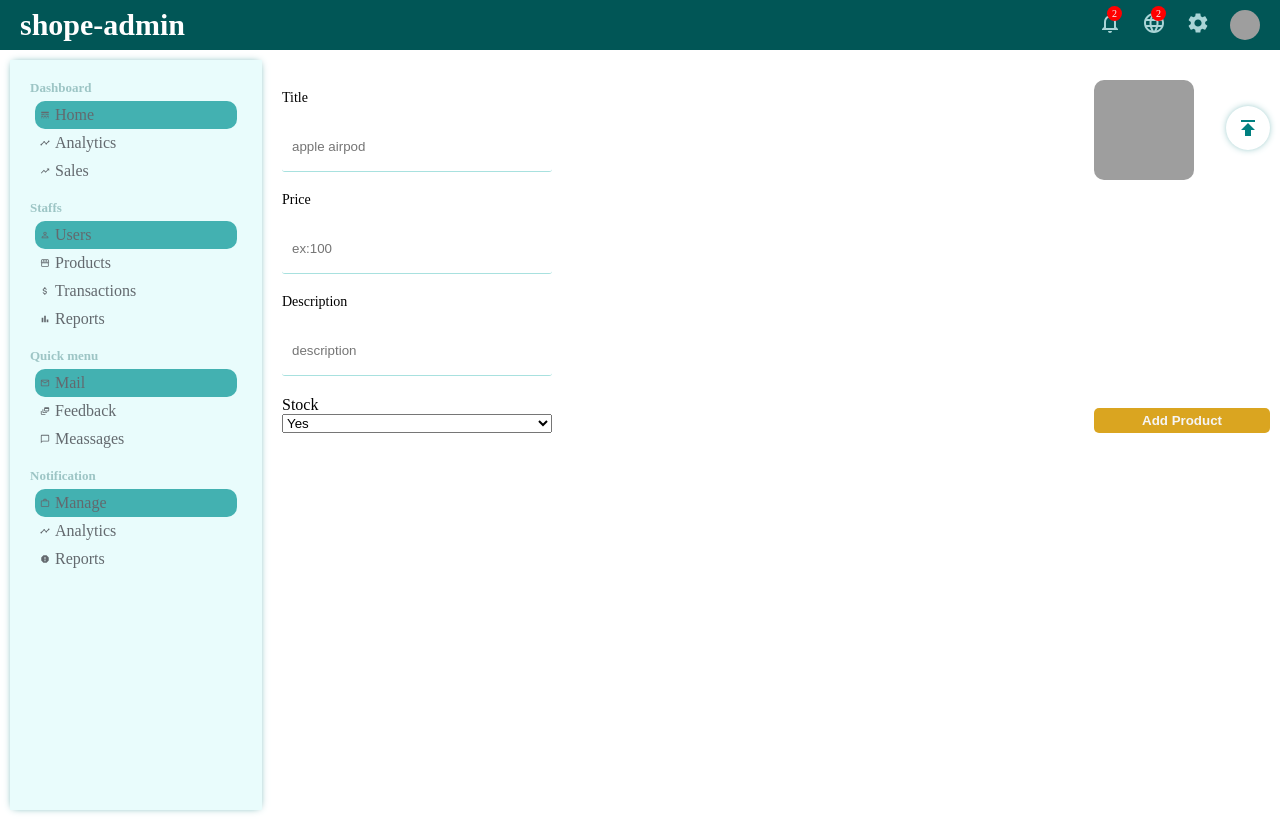
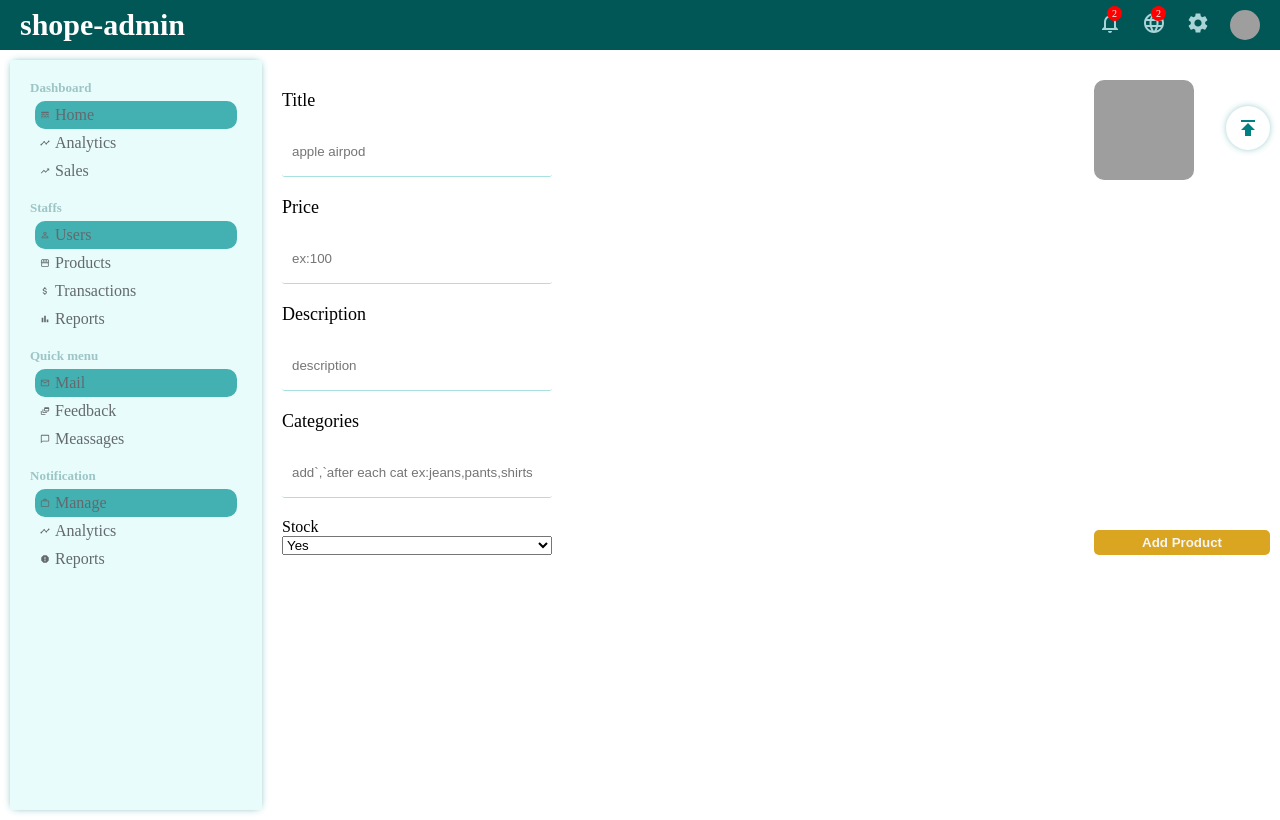
Before and after one commit to vishnuvvv/e-commerce-app-admin-ui, a React (Create React App) app: page /new-product in a window 1280 px wide. Built offline with nearby package versions, Linux system fonts and the light colour scheme; grey boxes are pictures that could not be loaded; a web font is replaced by a local one.

Commit message:
modified add product functionalities

```diff
--- a/src/pages/newProduct/NewProduct.css
+++ b/src/pages/newProduct/NewProduct.css
@@ -15,7 +15,7 @@
 }
 .user-update-label {
   margin-bottom: 5px;
-  font-size: 14px;
+  font-size: 18px;
 }
 .user-update-input {
   border: none;
--- a/src/pages/newProduct/NewProduct.jsx
+++ b/src/pages/newProduct/NewProduct.jsx
@@ -1,8 +1,30 @@
-import React from "react";
+import React, { useState } from "react";
 
 import "./NewProduct.css";
 import { Publish } from "@mui/icons-material";
 const NewProduct = () => {
+  const [inputs, setInputs] = useState({});
+  const [image, setImage] = useState(null);
+  const [cat, setCat] = useState([]);
+
+  const handleChange = (e) => {
+    e.preventDefault();
+    setInputs((prev) => {
+      return { ...prev, [e.target.name]: e.target.value };
+    });
+  };
+
+  const handleSubmit = (e) => {
+    e.preventDefault();
+  };
+
+  console.log(inputs);
+  console.log(cat);
+  console.log(image);
+
+  const handleCategories = (e) => {
+    setCat(e.target.value.split(","));
+  };
   return (
     <div className="new-product">
       <form className="user-updat-form">
@@ -10,31 +32,48 @@ const NewProduct = () => {
           <div className="user-updat-left-item">
             <lable className="user-update-label">Title</lable>
             <input
+              onChange={handleChange}
               type="text"
               placeholder="apple airpod"
               className="user-update-input"
+              name="title"
             />
           </div>
           <div className="user-updat-left-item">
             <lable className="user-update-label">Price</lable>
             <input
+              onChange={handleChange}
               type="text"
               placeholder="ex:100"
               className="user-update-input"
+              name="price"
             />
           </div>
           <div className="user-updat-left-item">
             <lable className="user-update-label">Description</lable>
             <input
+              onChange={handleChange}
               type="text"
               placeholder="description"
               className="user-update-input"
+              name="desc"
+            />
+          </div>
+
+          <div className="user-updat-left-item">
+            <lable className="user-update-label">Categories</lable>
+            <input
+              onChange={handleCategories}
+              type="text"
+              placeholder="add`,`after each cat ex:jeans,pants,shirts"
+              className="user-update-input"
+              name="categories"
             />
           </div>
 
           <div className="user-updat-left-item">
             <lable>Stock</lable>
-            <select>
+            <select name="instock" onChange={handleChange}>
               <option value="true">Yes</option>
               <option value="false">No</option>
             </select>
@@ -44,7 +83,6 @@ const NewProduct = () => {
               className="user-update-input"
             /> */}
           </div>
-
         </div>
         <div className="user-update-right">
           <div className="user-update-upload">
@@ -56,9 +94,17 @@ const NewProduct = () => {
             <label htmlFor="file">
               <Publish className="use-update-icon-right" />
             </label>
-            <input type="file" id="file" style={{ display: "none" }} />
+            <input
+              name="img"
+              type="file"
+              id="file"
+              style={{ display: "none" }}
+              onChange={(e) => setImage(e.target.files)[0]}
+            />
           </div>
-          <button className="user-update-btn-right">Add Product</button>
+          <button className="user-update-btn-right" onClick={handleSubmit}>
+            Add Product
+          </button>
         </div>
       </form>
     </div>
```
